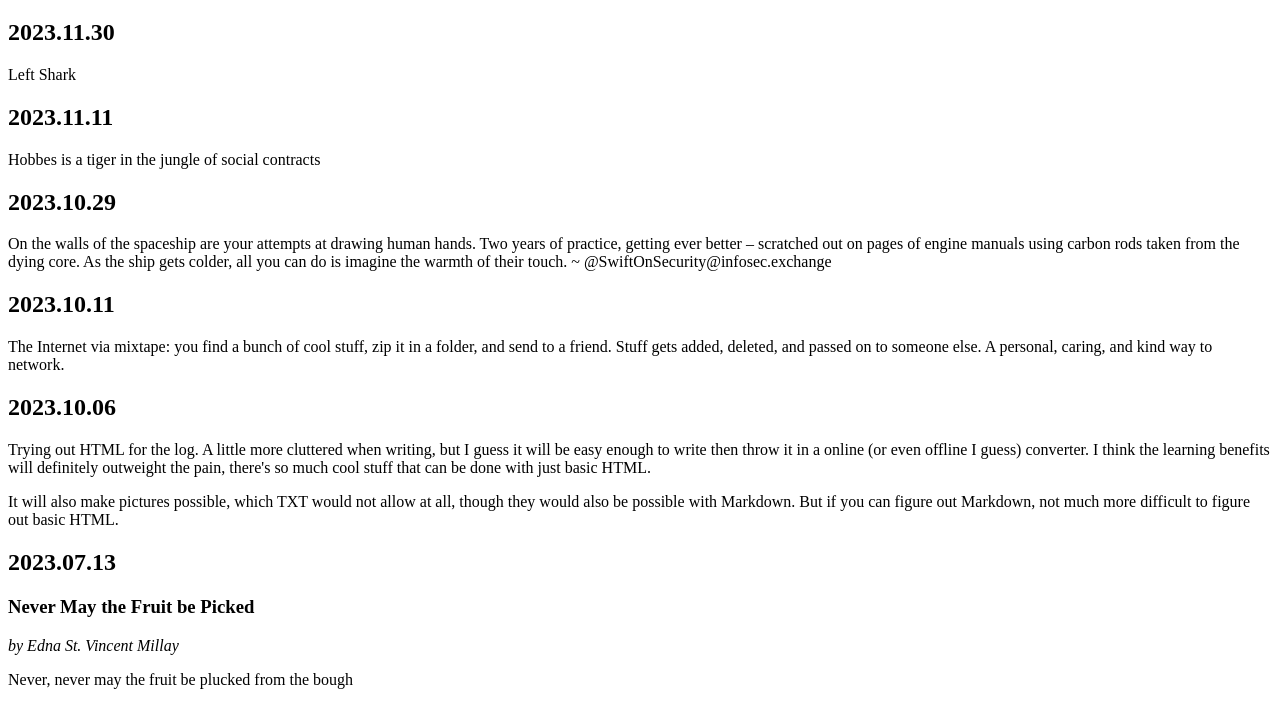
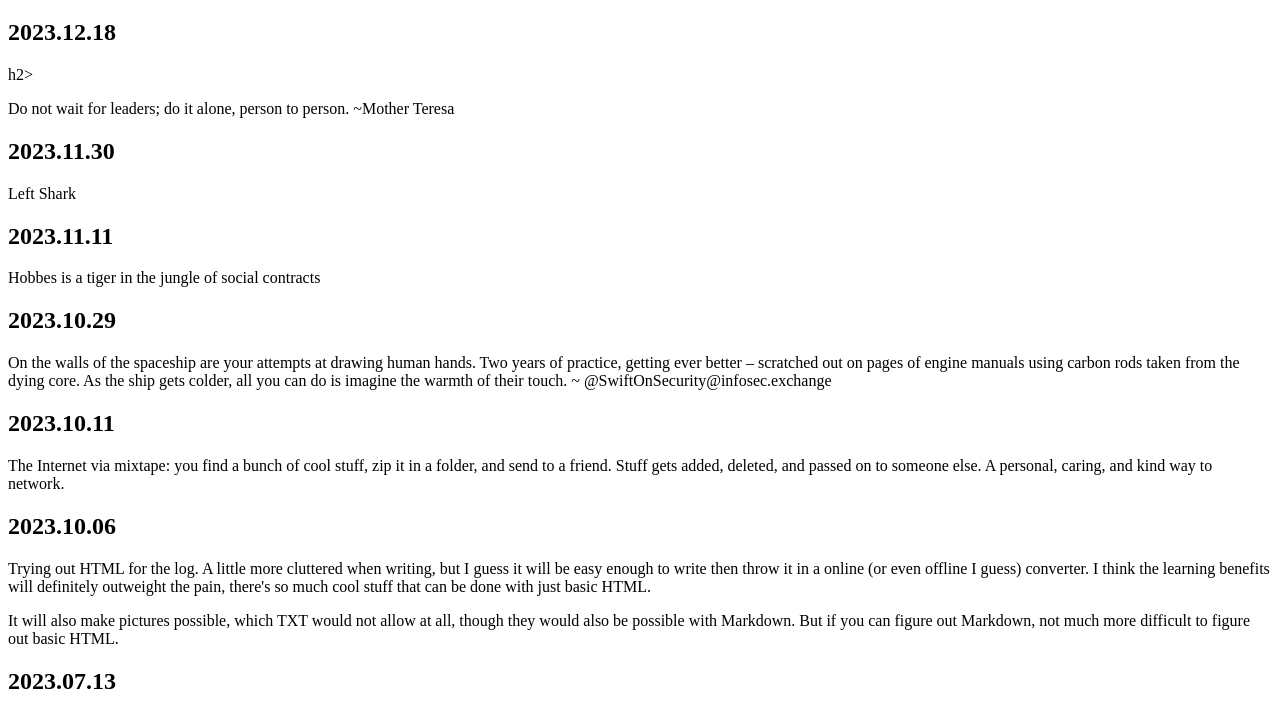
Before and after one commit to davidbaunach/techpriest_log, a plain HTML site: page index.html in a window 1280 px wide. Shown: the part 61-763 px from the top of the page. Drawn offline with Linux system fonts and the light colour scheme.

Commit message:
Update index.html
added post

```diff
--- a/index.html
+++ b/index.html
@@ -1,6 +1,8 @@
 <!DOCTYPE HTML>
 <html lang="en">
 <h1>Techpriest Log</h1>
+<h2>2023.12.18</h2>h2>
+<p>Do not wait for leaders; do it alone, person to person. ~Mother Teresa</p>
 <h2>2023.11.30</h2>
 <p>Left Shark</p>
 <h2>2023.11.11</h2>
```
